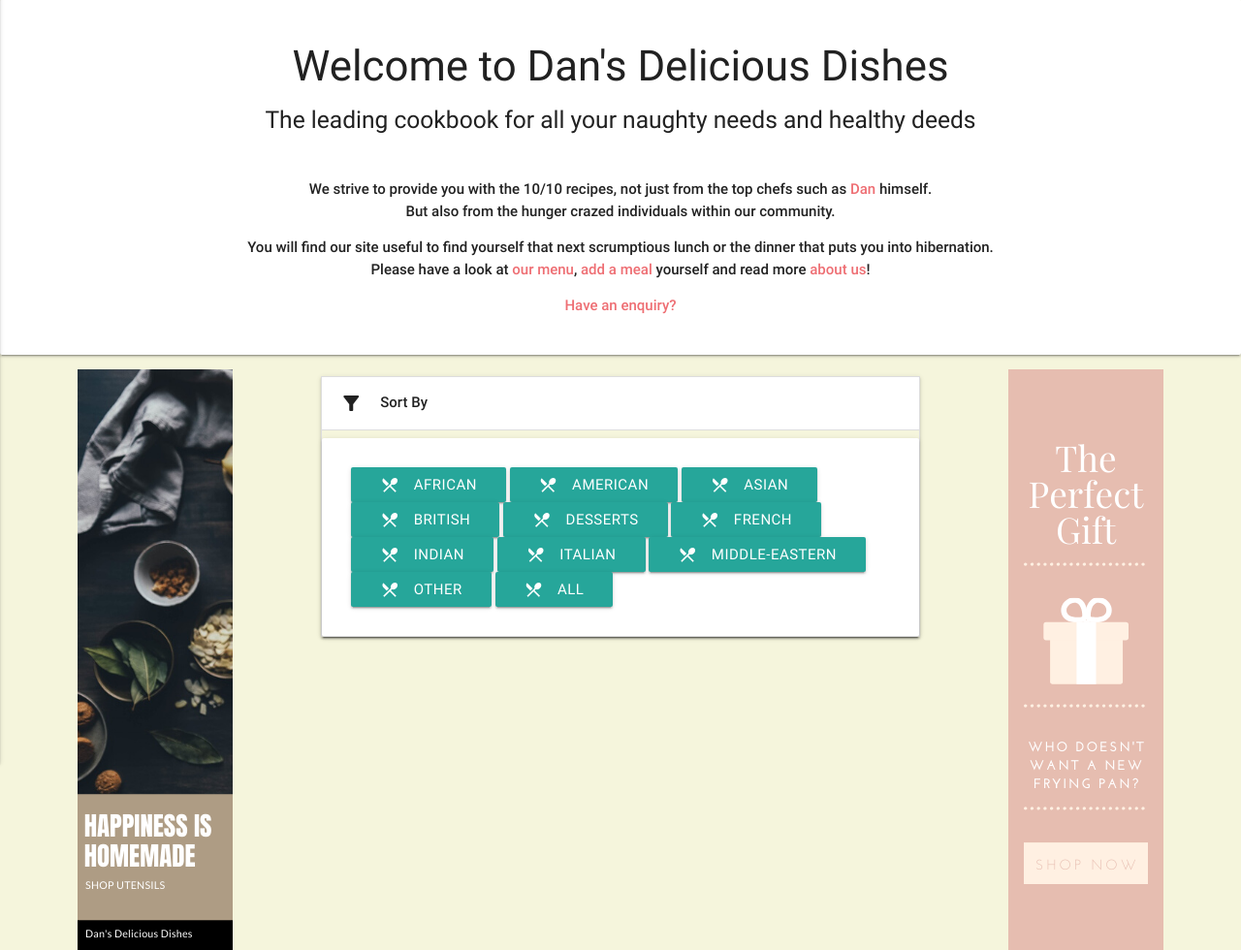
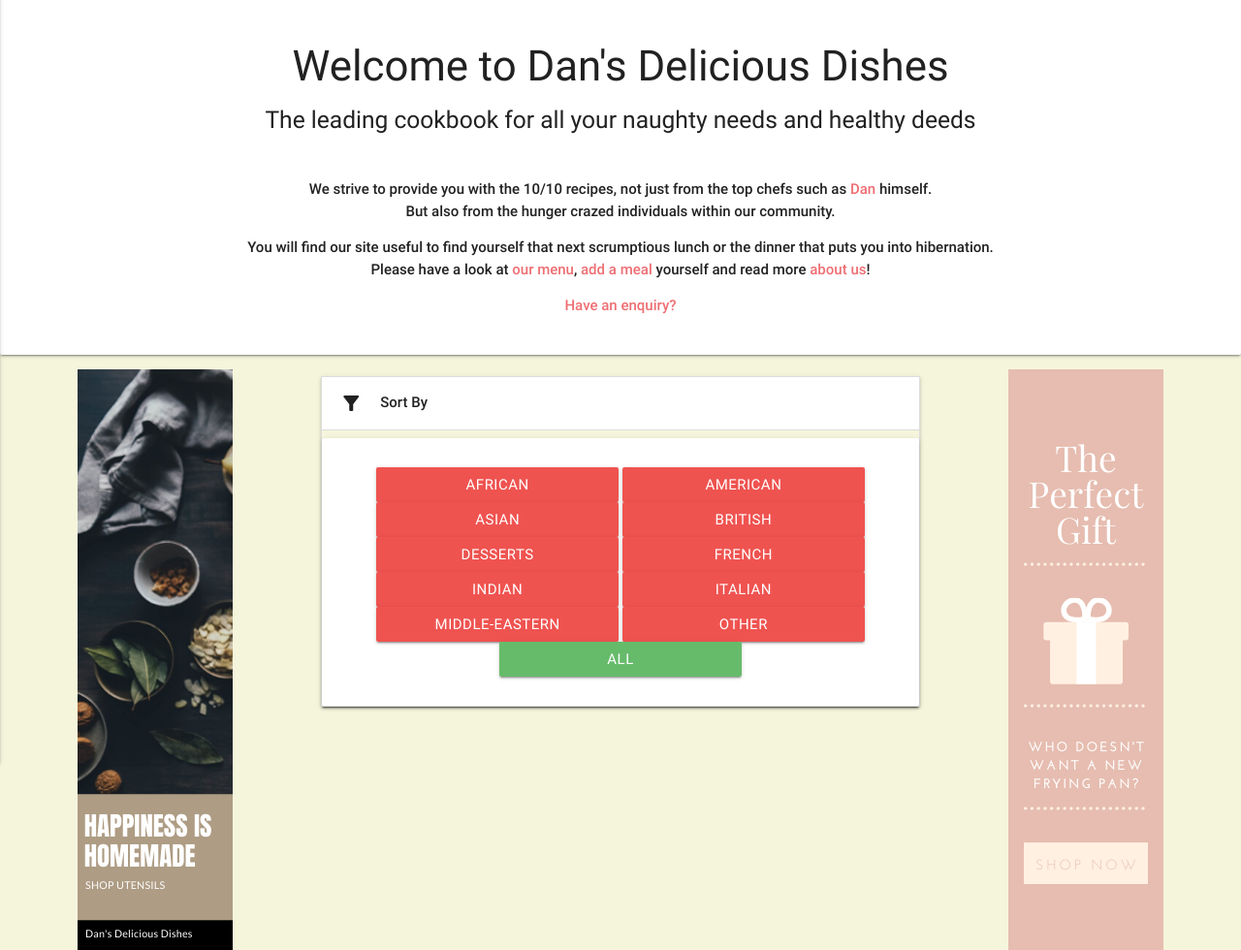
Before and after one commit to DanArmstrong124/cook-book, a Flask app: page / in a window 1280 px wide, after a click that opens the changed part. Shown: the part 73-1053 px from the top of the page at 97% size. Run offline with Flask 2, Linux system fonts and the light colour scheme; data that the repository does not hold is empty; some libraries are stand-ins or nearby versions.

Commit message:
Added to CSS for styling of Sort By

```diff
--- a/static/css/style.css
+++ b/static/css/style.css
@@ -17,3 +17,7 @@ body{
     color: darkgrey;
     font-style: italic;
 }
+
+.sort-btn{
+    width:250px !important;
+}
--- a/templates/meals.html
+++ b/templates/meals.html
@@ -22,39 +22,39 @@
     <li class="hoverable">
       <div class="collapsible-header"><i class="material-icons">filter_alt</i>
       <strong id="meal_link">Sort By</strong></div>
-      <div class="collapsible-body card-panel">
+      <div class="collapsible-body card-panel center">
       <span>
-      <a href="{{url_for('sort_by_african')}}"class="waves-effect waves-light btn"><i class="material-icons left">restaurant_menu</i>AFRICAN</a>
+      <a href="{{url_for('sort_by_african')}}"class="waves-effect waves-light red lighten-1 sort-btn btn">AFRICAN</a>
       </span>
       <span>
-      <a href="{{url_for('sort_by_american')}}"class="waves-effect waves-light btn"><i class="material-icons left">restaurant_menu</i>AMERICAN</a>
+      <a href="{{url_for('sort_by_american')}}"class="waves-effect waves-light red lighten-1 sort-btn btn">AMERICAN</a>
       </span>
       <span>
-      <a href="{{url_for('sort_by_asian')}}"class="waves-effect waves-light btn"><i class="material-icons left">restaurant_menu</i>ASIAN</a>
+      <a href="{{url_for('sort_by_asian')}}"class="waves-effect waves-light red lighten-1 sort-btn btn">ASIAN</a>
       </span>
       <span>
-      <a href="{{url_for('sort_by_british')}}"class="waves-effect waves-light btn"><i class="material-icons left">restaurant_menu</i>BRITISH</a>
+      <a href="{{url_for('sort_by_british')}}"class="waves-effect waves-light red lighten-1 sort-btn btn">BRITISH</a>
       </span>
       <span>
-      <a href="{{url_for('sort_by_desserts')}}"class="waves-effect waves-light btn"><i class="material-icons left">restaurant_menu</i>DESSERTS</a>
+      <a href="{{url_for('sort_by_desserts')}}"class="waves-effect waves-light red lighten-1 sort-btn btn">DESSERTS</a>
       </span>
       <span>
-      <a href="{{url_for('sort_by_french')}}"class="waves-effect waves-light btn"><i class="material-icons left">restaurant_menu</i>FRENCH</a>
+      <a href="{{url_for('sort_by_french')}}"class="waves-effect waves-light red lighten-1 sort-btn btn">FRENCH</a>
       </span>
       <span>
-      <a href="{{url_for('sort_by_indian')}}"class="waves-effect waves-light btn"><i class="material-icons left">restaurant_menu</i>INDIAN</a>
+      <a href="{{url_for('sort_by_indian')}}"class="waves-effect waves-light red lighten-1 sort-btn btn">INDIAN</a>
       </span>
       <span>
-      <a href="{{url_for('sort_by_italian')}}"class="waves-effect waves-light btn"><i class="material-icons left">restaurant_menu</i>ITALIAN</a>
+      <a href="{{url_for('sort_by_italian')}}"class="waves-effect waves-light red lighten-1 sort-btn btn">ITALIAN</a>
       </span>
       <span>
-      <a href="{{url_for('sort_by_middle_eastern')}}"class="waves-effect waves-light btn"><i class="material-icons left">restaurant_menu</i>MIDDLE-EASTERN</a>
+      <a href="{{url_for('sort_by_middle_eastern')}}"class="waves-effect waves-light red lighten-1 sort-btn btn">MIDDLE-EASTERN</a>
       </span>
       <span>
-      <a href="{{url_for('sort_by_other')}}"class="waves-effect waves-light btn"><i class="material-icons left">restaurant_menu</i>OTHER</a>
+      <a href="{{url_for('sort_by_other')}}"class="waves-effect waves-light red lighten-1 sort-btn btn">OTHER</a>
       </span>
       <span>
-      <a href="{{url_for('get_meals')}}"class="waves-effect waves-light btn"><i class="material-icons left">restaurant_menu</i>All</a>
+      <a href="{{url_for('get_meals')}}"class="waves-effect waves-light green lighten-1 sort-btn btn">ALL</a>
       </span>
       </div>
     </li>
```
